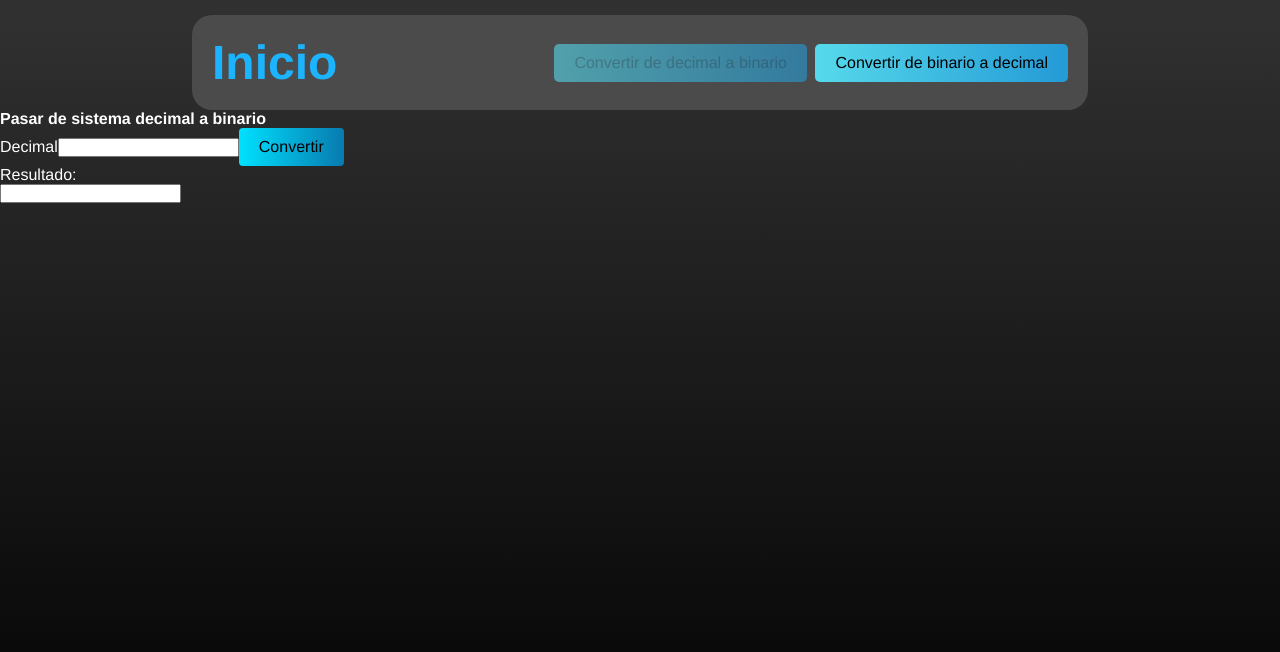
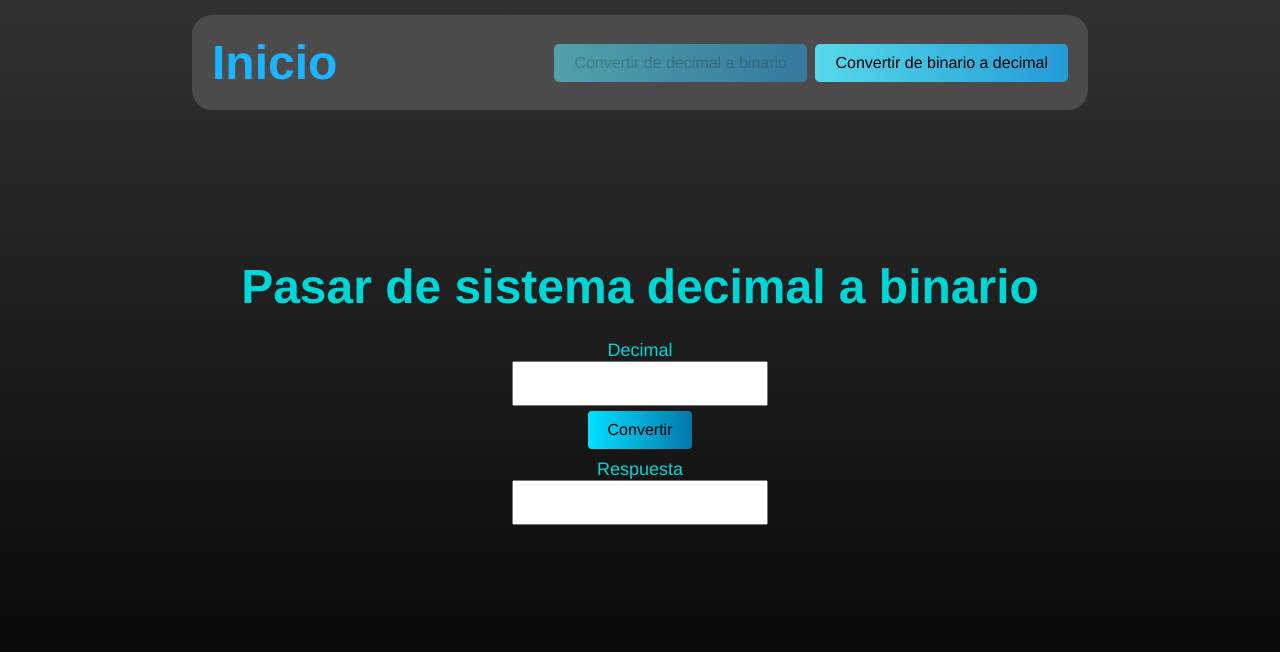
Before and after one commit to AGBR121/Binary_to_decimal, a React (Vite) app: page /decimal-binario in a window 1280 px wide. Shown: the top 652 px of the page. Built offline with nearby package versions, Linux system fonts and the light colour scheme.

Commit message:
form con estilo y sin funcionalidad

```diff
--- a/src/App.css
+++ b/src/App.css
@@ -3,5 +3,4 @@ body {
   padding: 0;
   height: 100vh;
   background: linear-gradient(to top, black, #313131);
-  color: white;
 }
--- a/src/components/binariodecimal.jsx
+++ b/src/components/binariodecimal.jsx
@@ -1,22 +1,30 @@
 import React, { useState } from 'react';
-import Navbar from './navbar';
+import Navbar from './navbar.jsx';
+import '../styles/form.css';
 export default function BinarioDecimal(){
     return(
         <div>
             <Navbar/>
+            <div className='form'>
             <h4>Pasar de sistema binario a decimal</h4>
+            <br></br>
             <div className='Form'>
                 <form>
                     <label>
-                        Decimal
+                        Binario
                         <input type='number' required/>
                     </label>
+                    <div className='button-container'>
                     <button type='submit'>Convertir</button>
+                    </div>
                 </form>
             </div>
             <div>
-        <p>Resultado:</p>
+        <label>
+            Respuesta
             <input type="text" readOnly />
+        </label>
+        </div>
         </div>
         </div>
     )
--- a/src/components/decimalbinario.jsx
+++ b/src/components/decimalbinario.jsx
@@ -1,22 +1,30 @@
 import React, { useState } from 'react';
 import Navbar from './navbar.jsx';
+import '../styles/form.css';
 export default function DecimalBinario(){
     return(
         <div>
             <Navbar/>
+            <div className='form'>
             <h4>Pasar de sistema decimal a binario</h4>
+            <br></br>
             <div className='Form'>
                 <form>
                     <label>
                         Decimal
                         <input type='number' required/>
                     </label>
+                    <div className='button-container'>
                     <button type='submit'>Convertir</button>
+                    </div>
                 </form>
             </div>
             <div>
-        <p>Resultado:</p>
+        <label>
+            Respuesta
             <input type="text" readOnly />
+        </label>
+        </div>
         </div>
         </div>
     )
--- /dev/null
+++ b/src/styles/form.css
@@ -0,0 +1,46 @@
+.form{
+  display: flex;
+  flex-direction: column;
+  justify-content: center;
+  align-items: center;
+  height: 70vh;
+}
+
+.form h4{
+    color: rgb(0, 214, 214);
+    font-size: 3rem;
+    margin: 3px;
+}
+
+.Form{
+    padding: 5px;
+    display: flex;
+    flex-direction: column;
+    justify-content: center;
+    align-items: center;
+    width: 80%;
+
+}
+
+
+.form label{
+    color: rgb(0, 214, 214);
+    margin: 0 10px;
+    font-size: large;
+    display: flex;
+    flex-direction: column;
+    justify-content: center;
+    align-items: center;
+}
+
+input{
+    padding: 10px;
+    font-size: large;
+}
+
+.button-container {
+    display: flex;
+    justify-content: center;
+    width: 100%;
+    padding: 5px;
+  }
```
